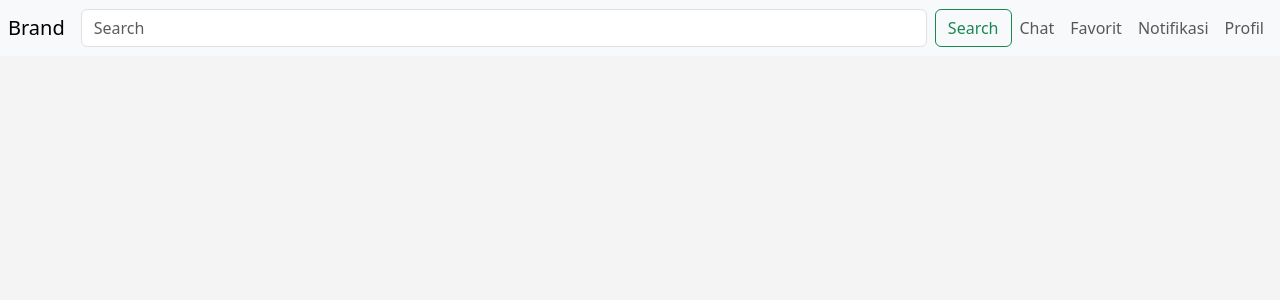
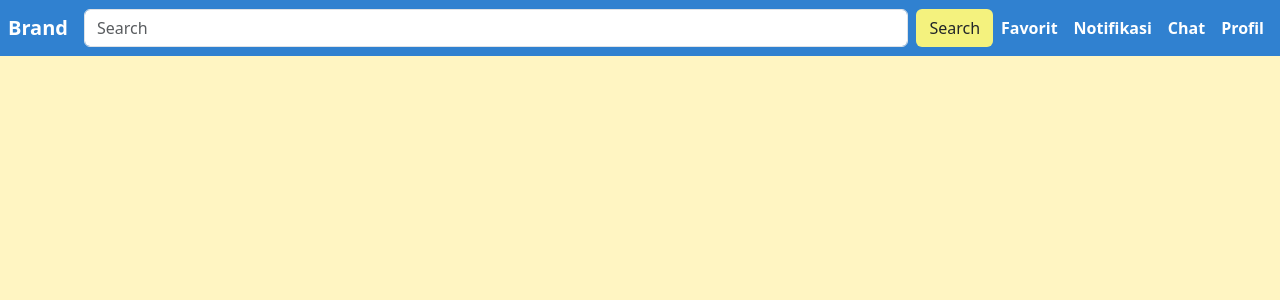
Before and after one commit to ngekost-aja/Ngekost-Aja, a PHP site: page /main.html in a window 1280 px wide. Shown: the top 300 px of the page. Run offline with PHP 8.4, Linux system fonts and the light colour scheme.

Commit message:
fix: make code clean and add color to navbar

```diff
--- a/main-style.css
+++ b/main-style.css
@@ -1,19 +1,22 @@
+body {
+    background-color: #FFF5C2;
+}
 
-body {
-    background-color: rgb(244, 244, 244);
+nav {
+    background-color: #3081D0 !important;
+    color: white;
+    font-weight: bolder;
 }
-.form-inline {
-    float: right;
-    background-color: rgb(255, 255, 255);
-    display: flex;
-    justify-content: center;
 
-}
 .nav-item {
     display: flex;
     justify-content: right;
 }
-li {
-    display: flex;
-    align-items: right;
+
+#search-submit-btn {
+    background-color: #F4F27E;
 }
+
+.txt-nav-wht {
+    color: white;
+}
--- a/main.html
+++ b/main.html
@@ -7,36 +7,36 @@
     <link href="https://cdn.jsdelivr.net/npm/bootstrap@5.3.3/dist/css/bootstrap.min.css" rel="stylesheet" integrity="sha384-QWTKZyjpPEjISv5WaRU9OFeRpok6YctnYmDr5pNlyT2bRjXh0JMhjY6hW+ALEwIH" crossorigin="anonymous">
     <link rel="stylesheet" href="main-style.css">
 </head>
+<body>
     <header>
-<nav class="navbar navbar-expand-lg navbar-light bg-light d-flex p-2">
-  <a class="navbar-brand" href="#"> Brand </a>
+        <nav class="navbar navbar-expand-lg navbar-light d-flex p-2">
+            <a class="navbar-brand txt-nav-wht" href="#"> Brand </a>
                 <button class="navbar-toggler" type="button" data-toggle="collapse" data-target="#navbarNav" aria-controls="navbarNav" aria-expanded="false" aria-label="Toggle navigation">
                     <span class="navbar-toggler-icon"></span>
                 </button>
             <form class="d-flex justify-content-center w-100" role="search">
                 <input class="form-control me-2" type="search" placeholder="Search" aria-label="Search">
-    <button class="btn btn-outline-success" type="submit">Search</button>
+                <button class="btn" id="search-submit-btn" type="submit">Search</button>
             </form>
             <div class="collapse navbar-collapse  justify-content-end"  id="navbarNav">
                 <ul class="navbar-nav d-flex">
                     <li class="nav-item d-flex justify-content-end">
-        <a class="nav-link" href="#"> Chat</a>
+                        <a class="nav-link txt-nav-wht" href="https://youtube.com">Favorit</a>
                     </li>
                     <li class="nav-item d-flex justify-content-end">
-        <a class="nav-link" href="https://youtube.com">Favorit</a>
+                        <a class="nav-link txt-nav-wht" href="#"> Notifikasi </a>
                     </li>
                     <li class="nav-item d-flex justify-content-end">
-        <a class="nav-link" href="#"> Notifikasi </a>
+                        <a class="nav-link txt-nav-wht" href="#">Chat</a>
                     </li>
                     <li class="nav-item d-flex justify-content-end">
-        <a class="nav-link" href="#"> Profil</a>
+                        <a class="nav-link txt-nav-wht" href="#"> Profil</a>
                     </li>
                 </ul>
             </div>
         </nav>
     </header>
 
-<body>
     <script src="https://cdn.jsdelivr.net/npm/@popperjs/core@2.11.8/dist/umd/popper.min.js" integrity="sha384-I7E8VVD/ismYTF4hNIPjVp/Zjvgyol6VFvRkX/vR+Vc4jQkC+hVqc2pM8ODewa9r" crossorigin="anonymous"></script>
     <script src="https://cdn.jsdelivr.net/npm/bootstrap@5.3.3/dist/js/bootstrap.min.js" integrity="sha384-0pUGZvbkm6XF6gxjEnlmuGrJXVbNuzT9qBBavbLwCsOGabYfZo0T0to5eqruptLy" crossorigin="anonymous"></script>
 </body>
```
Lines whose indentation alone changed are shown as unchanged.
